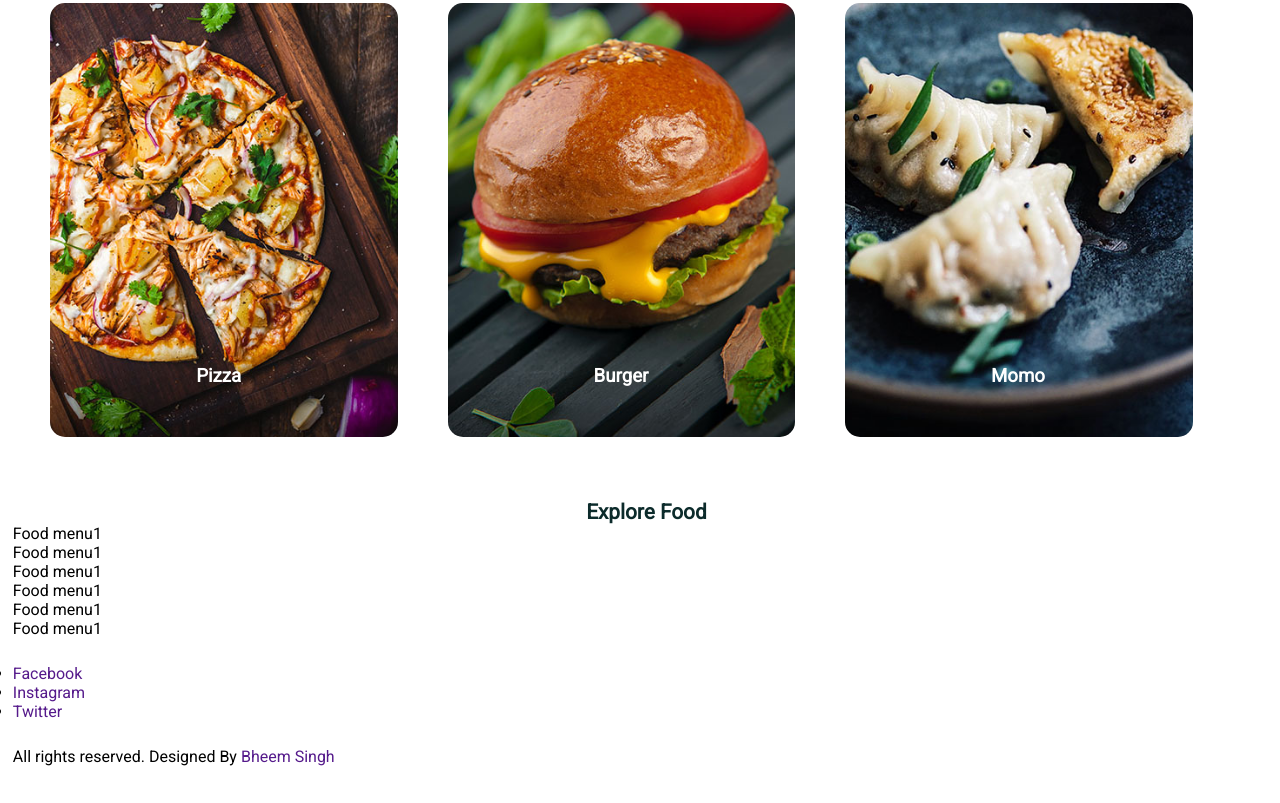
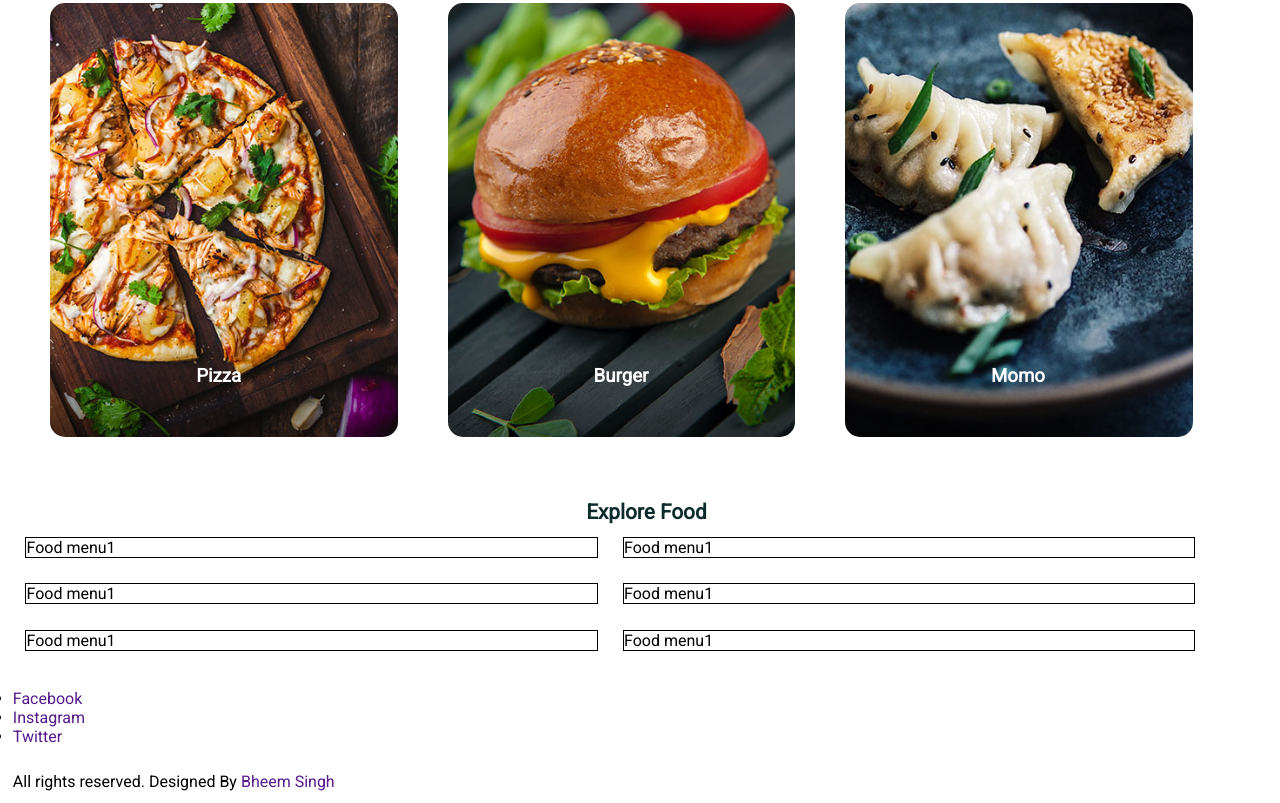
Before and after one commit to Bimlendu-Singh/FinalYearProject, a plain HTML site: page index.html in a window 1280 px wide. Shown: the part 423-1226 px from the top of the page. Before the commit the page ends 1201 px from the top, so only its background shows below. Drawn offline with Linux system fonts and the light colour scheme; a web font is replaced by a local one.

Commit message:
css and html updated

```diff
--- a/css/style.css
+++ b/css/style.css
@@ -240,3 +240,14 @@ h2 {
 }
 
 /* ***************************** Categories css ends here ************************************************ */
+
+/* ***************************** Food-Menu css starts here ************************************************ */
+
+.food-menu-box {
+  border: 1px solid black;
+  width: 45%;
+  margin: 1%;
+  float: left;
+}
+
+/* ***************************** Food-Menu css ends here ************************************************ */
--- a/index.html
+++ b/index.html
@@ -92,7 +92,7 @@
 
     <!-- Food Menu Section Starts Here -->
     <section class="Food-Menu">
-        <div class="container">
+        <div class="container overflow">
             <h2 class="text-allign-center">Explore Food</h2>
             <div class="food-menu-box">
                 Food menu1
```
